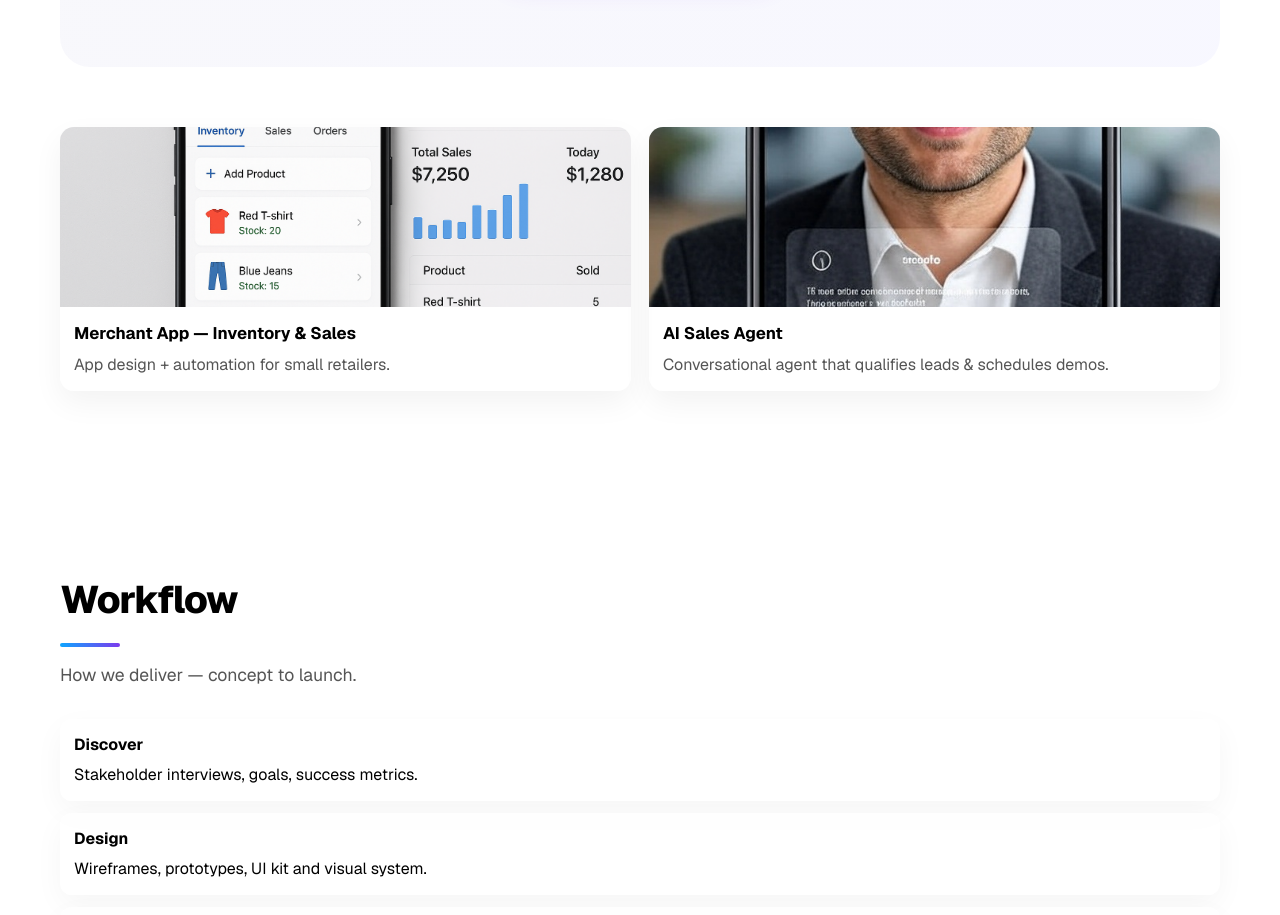
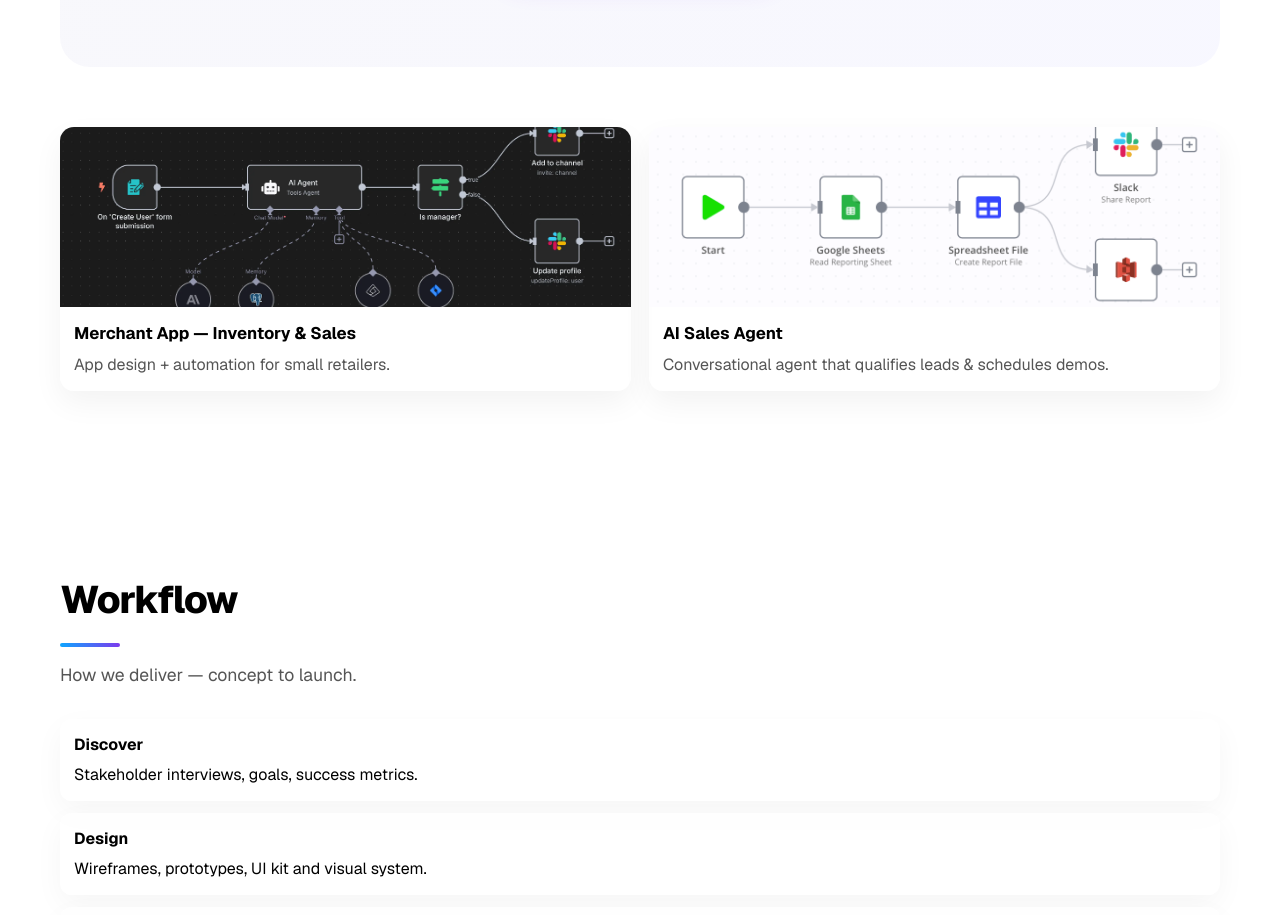
Before and after one commit to ABHI24082001/mypersonalcompany, a Next.js app: page / in a window 1280 px wide. Shown: the part 3560-4475 px from the top of the page. Built offline with nearby package versions, Linux system fonts and the light colour scheme.

Commit message:
first commit

```diff
--- a/pages/index.js
+++ b/pages/index.js
@@ -349,7 +349,7 @@ export default function Home() {
             <article className={styles.projectCard}>
               <div className={styles.projectMedia}>
                 <Image
-                  src="/merchat App.png"
+                  src="/n8n .png"
                   alt="Project 1"
                   width={1200}
                   height={700}
@@ -366,7 +366,7 @@ export default function Home() {
             <article className={styles.projectCard}>
               <div className={styles.projectMedia}>
                 <Image
-                  src="/AI App.jpg"
+                  src="/img.png"
                   alt="Project 2"
                   width={1200}
                   height={700}
```
Also changed, not shown: public/img.png (added), public/n8n .png (added).
